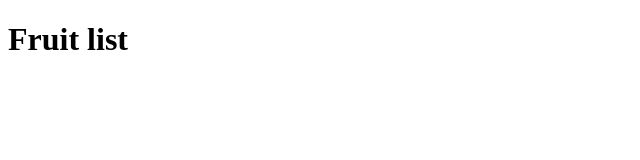
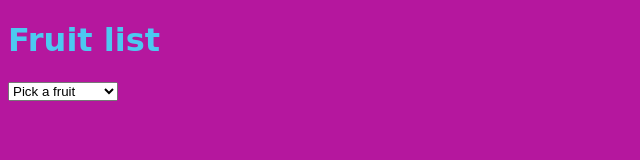
Before and after one commit to simelane-jpd/fruit-list, a plain HTML site: page index.html in a window 1280 px wide. Shown: the whole page, without its empty margins (0-640 px from the left). Drawn offline with Linux system fonts and the light colour scheme.

Commit message:
added fruit names

```diff
--- a/index.html
+++ b/index.html
@@ -4,9 +4,35 @@
     <meta charset="UTF-8">
     <meta http-equiv="X-UA-Compatible" content="IE=edge">
     <meta name="viewport" content="width=device-width, initial-scale=1.0">
+    <link rel="stylesheet" href="style.css">
     <title>Fruit list</title>
 </head>
 <body>
+    <div class="container">
     <h1>Fruit list</h1>
+    <div class="list">
+    <select  id="fruit" name="list">
+
+    <option value="Pick a fruit"> Pick a fruit</option>
+
+    <option value="gra">Grapes🍇 </option>
+
+    <option value="mel">Melon🍈</option>
+    <option value="wat">Watermelon🍉</option>
+    <option value="tan">Tangerine🍊</option>
+    <option value="lem">Lemon🍋</option>
+    <option value="ban">Banana🍌</option>
+    <option value="pin">Pineapple🍍</option>
+    <option value="man">Mango🥭</option>
+    <option value="red">Red apple🍎</option>
+
+
+
+
+</div>
+</div>
+
+
 </body>
+<script>'index.js'</script>
 </html>
--- /dev/null
+++ b/index.js
@@ -0,0 +1,3 @@
+const fruitNames = ["Grapes", "Melon", "Watermelon", "Tangerine", "Lemon", "Banana", "Pineapple", "Mango", "Red Apple"];
+
+const fruits = ["🍇", "🍈", "🍉", "🍊", "🍋", "🍌", "🍍", "🥭", "🍎"];
--- /dev/null
+++ b/style.css
@@ -0,0 +1,5 @@
+body , .list{
+    font-family: cursive;
+    background-color: #b5179e;
+    color: #4cc9f0;
+}
```
